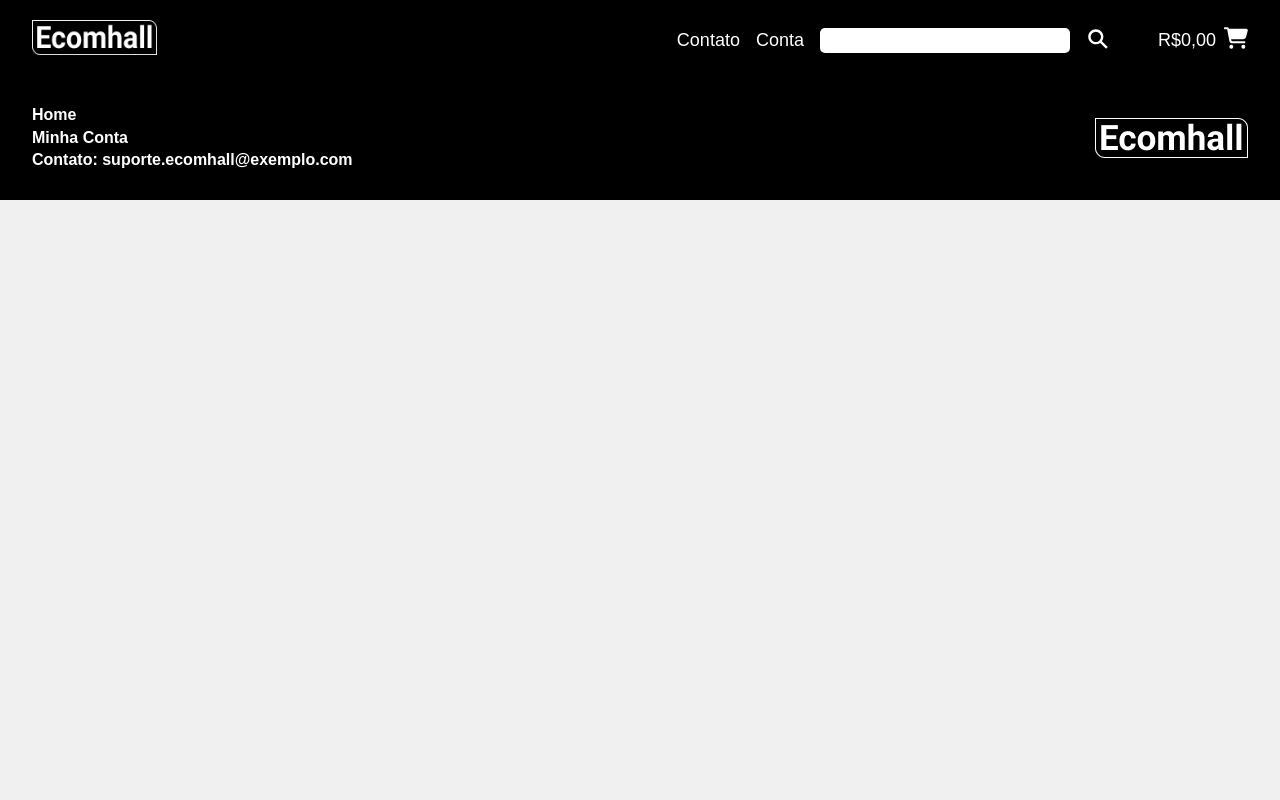
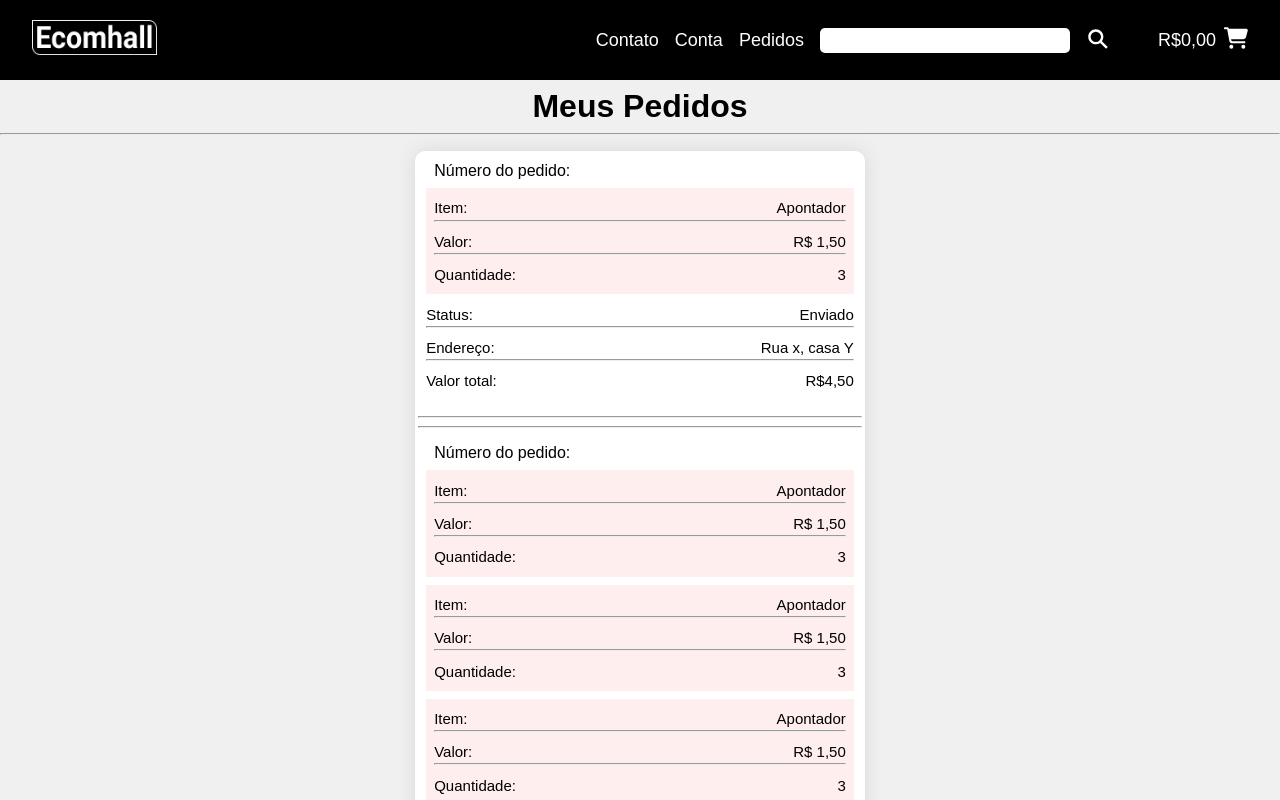
Before and after one commit to gabryel-academico/frontend-ecomhall, a React (Create React App) app: page /pedidos/cliente in a window 1280 px wide. Shown: the top 800 px of the page. Built offline with nearby package versions, Linux system fonts and the light colour scheme.

Commit message:
tela pedidos cliente

```diff
--- a/src/components/Navbar/index.tsx
+++ b/src/components/Navbar/index.tsx
@@ -29,6 +29,7 @@ return(
            <ul>
             <li><Link to="#end">Contato</Link></li>
             <li><Link to="/login">Conta</Link></li>
+            <li><Link to="/pedidos/cliente">Pedidos</Link></li>
            </ul>
 
 
--- /dev/null
+++ b/src/pages/Pedidos/Clientes/index.tsx
@@ -0,0 +1,144 @@
+import "../style.css";
+
+function PedidosC() {
+  return (
+    <div className="containerPedidos">
+      <h1>Meus Pedidos</h1>
+      <hr />
+      <article className="areaPedidos">
+          {/**Adicionar um map aqui para todos os pedidos do cliente */}
+          <section className="pedido">
+
+            <section id="numPedido"><span>Número do pedido:</span></section>
+            {/**Adicionar outro map aqui para todos os itens de dada pedido do cliente */}
+            <section className="infoPedido">
+
+              <div id="itemPedido">
+                <span>Item: </span>
+                <span>Apontador</span>
+              </div>
+              <hr />
+              <div id="itemPedido">
+                <span>Valor: </span>
+                <span>R$ 1,50</span>
+              </div>
+              <hr />
+              <div id="itemPedido">
+                <span>Quantidade: </span>
+                <span>3</span>
+              </div>
+
+
+            </section>
+
+
+
+                    <section id="finalPedido">
+                      <div id="itemPedido">
+                        <span>Status:</span>
+                        <span>Enviado</span>
+                      </div>
+                      <hr />
+                      <div id="itemPedido">
+                        <span >Endereço: </span>
+                        <span>Rua x, casa Y</span>
+                      </div>
+                      <hr />
+                      <div id="itemPedido">
+                        <span>Valor total:</span>
+                        <span>R$4,50</span>
+                      </div>
+                    </section>
+          </section>
+          <hr />
+          <hr />
+
+          <section className="pedido">
+
+            <section id="numPedido"><span>Número do pedido:</span></section>
+            <section className="infoPedido">
+
+              <div id="itemPedido">
+                <span>Item: </span>
+                <span>Apontador</span>
+              </div>
+              <hr />
+              <div id="itemPedido">
+                <span>Valor: </span>
+                <span>R$ 1,50</span>
+              </div>
+              <hr />
+              <div id="itemPedido">
+                <span>Quantidade: </span>
+                <span>3</span>
+              </div>
+
+
+            </section>
+            <section className="infoPedido">
+
+              <div id="itemPedido">
+                <span>Item: </span>
+                <span>Apontador</span>
+              </div>
+              <hr />
+              <div id="itemPedido">
+                <span>Valor: </span>
+                <span>R$ 1,50</span>
+              </div>
+              <hr />
+              <div id="itemPedido">
+                <span>Quantidade: </span>
+                <span>3</span>
+              </div>
+
+
+            </section>
+            <section className="infoPedido">
+
+              <div id="itemPedido">
+                <span>Item: </span>
+                <span>Apontador</span>
+              </div>
+              <hr />
+              <div id="itemPedido">
+                <span>Valor: </span>
+                <span>R$ 1,50</span>
+              </div>
+              <hr />
+              <div id="itemPedido">
+                <span>Quantidade: </span>
+                <span>3</span>
+              </div>
+
+
+            </section>
+
+
+
+                    <section id="finalPedido">
+                      <div id="itemPedido">
+                        <span>Status:</span>
+                        <span>Enviado</span>
+                      </div>
+                      <hr />
+                      <div id="itemPedido">
+                        <span >Endereço: </span>
+                        <span>Rua x, casa Y</span>
+                      </div>
+                      <hr />
+                      <div id="itemPedido">
+                        <span>Valor total:</span>
+                        <span>R$4,50</span>
+                      </div>
+                    </section>
+          </section>
+          <hr />
+          <hr />
+      </article>
+    </div>
+
+  );
+}
+
+export default PedidosC;
--- /dev/null
+++ b/src/pages/Pedidos/style.css
@@ -0,0 +1,84 @@
+body{
+    background-color: #f0f0f0;
+}
+
+.containerPedidos{
+    width: 100%;
+    min-height: 100vh;
+    height: auto;
+    display: flex;
+    flex-direction: column;
+    align-items: center;
+    h1{
+        margin: 0.5rem;
+    }
+    hr{
+        width: 100%;
+    }
+}
+
+.areaPedidos{
+    width: 450px;
+    height: auto;
+    border-radius: 10px;
+    background-color: white;
+    box-shadow: 0px 0px 20px rgba(0, 0, 0, 0.1);
+    margin-top: 1rem;
+    margin-bottom: 1rem;
+    display: flex;
+    flex-direction: column;
+    justify-content: space-between;
+    padding: 0.2rem;
+
+}
+.pedido{
+
+    border-radius: 10px;
+    padding: 0.5rem;
+    margin-bottom: 1rem;
+}
+
+.areaPedidos hr{
+    margin-bottom: 0.5rem;
+}
+
+
+#numPedido{
+    span{
+    margin-left: 0.5rem;
+    }
+    margin-bottom: 0.5rem;
+}
+.infoPedido{
+    display: flex;
+    flex-direction: column;
+    width: 100%;
+    padding: 0.5rem;
+    background-color: rgb(255, 238, 238);
+    margin-bottom: 0.5rem;
+}
+
+
+#itemPedido{
+    display: flex;
+    flex-direction: row;
+    justify-content: space-between;
+    span{
+        font-size: 15px;
+    }
+    margin-top: 0.2rem;
+    margin-bottom: 0.2rem;
+}
+
+
+
+
+#finalPedido{
+    display: flex;
+    flex-direction: column;
+    hr{
+        width: 100%;
+    }
+
+        margin-top: 0.5rem;
+}
--- a/src/routes.js
+++ b/src/routes.js
@@ -12,6 +12,7 @@ import RegCliente from "./pages/Registro/Cliente";
 import RegVarejista from "./pages/Registro/Varejista";
 import Pesquisa from "./pages/Pesquisa";
 import Produto from "./pages/Produto";
+import PedidosC from "./pages/Pedidos/Clientes";
 //Importando Navbar
 import Navbar from "./components/Navbar";
 import Footer from "./components/Footer";
@@ -31,6 +32,7 @@ function RoutesApp(){
             <Route path="/produto/:id" element={ <Produto/> }/>
             <Route path="/carrinho" element={ <Carrinho/> }/>
             <Route path="/login" element={<Login/>}/>
+            <Route path="/pedidos/cliente" element={<PedidosC/>}/>
             <Route path="/registro/cliente" element={<RegCliente/>}/>
             <Route path="/registro/varejista" element={<RegVarejista/>}/>
         </Routes>
```
